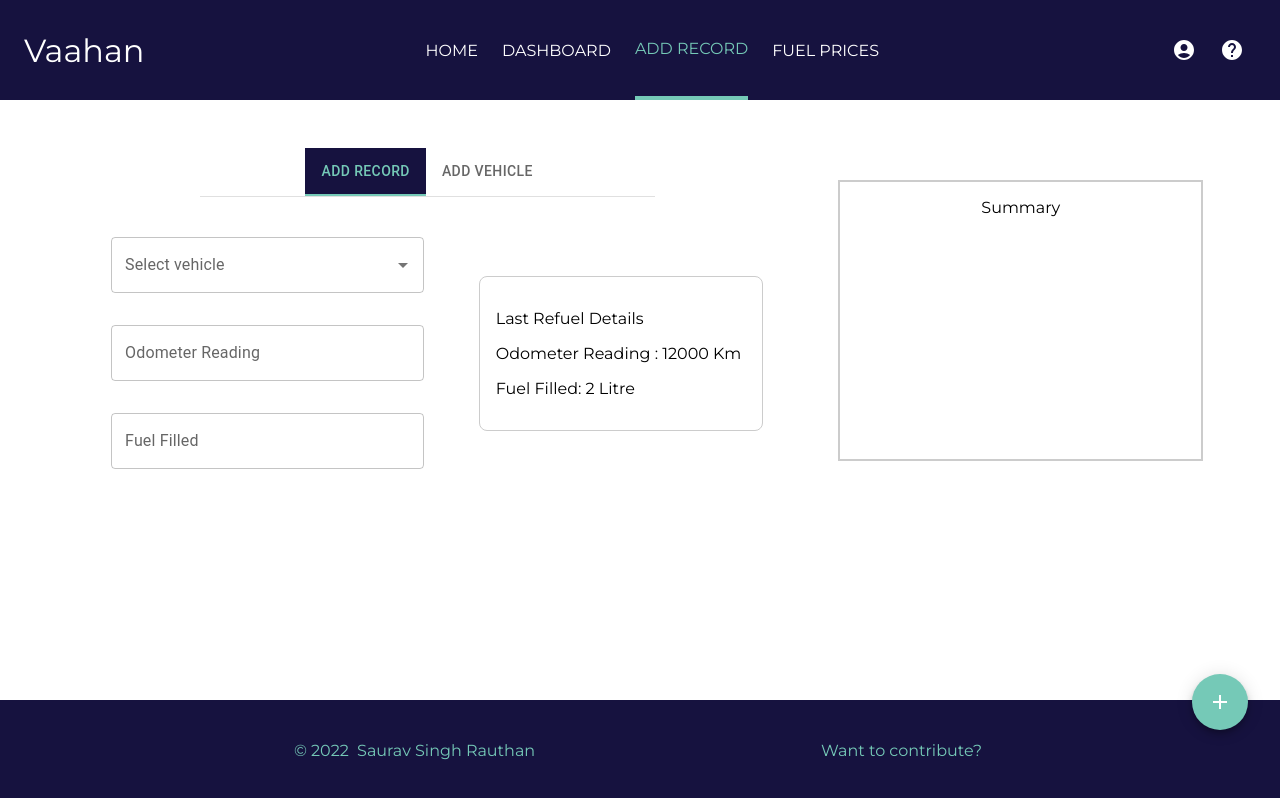
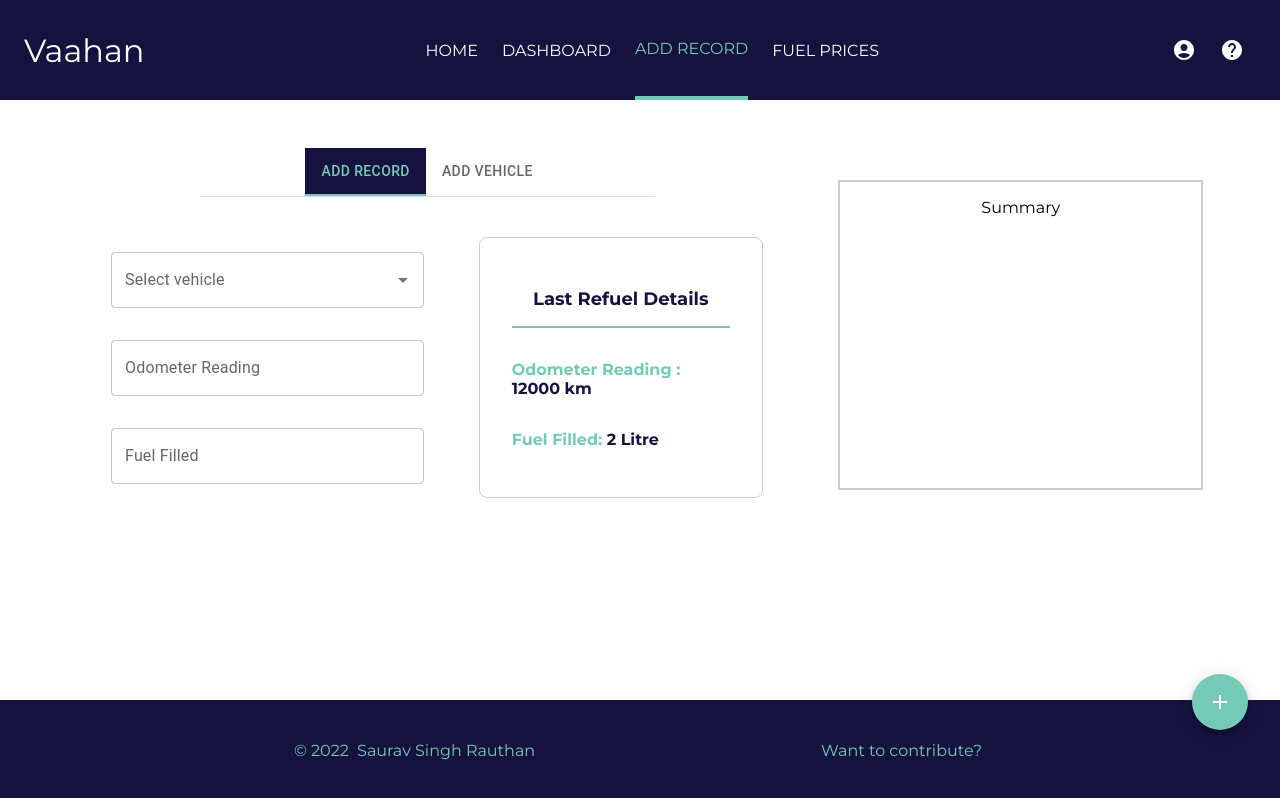
Before and after one commit to Saurav-Singh-Rauthan/Vaahan, a React (Create React App) app: page /add-record in a window 1280 px wide. Built offline with nearby package versions, Linux system fonts and the light colour scheme.

Commit message:
last trip details / add-record

```diff
--- a/src/components/pages/RefuelEntry/RefuelEntry.js
+++ b/src/components/pages/RefuelEntry/RefuelEntry.js
@@ -65,9 +65,9 @@ const RefuelEntry = (props) => {
               </div>
               <div className={Styles.addRecLastRec}>
                 <p>Last Refuel Details</p>
-                <div>
-                  <p>Odometer Reading : 12000 Km</p>
-                  <p>Fuel Filled: 2 Litre</p>
+                <div className={Styles.details}>
+                  <p>Odometer Reading : <strong>12000 km</strong></p>
+                  <p>Fuel Filled: <strong>2 Litre</strong></p>
                 </div>
               </div>
             </div>
--- a/src/components/pages/RefuelEntry/RefuelEntry.module.css
+++ b/src/components/pages/RefuelEntry/RefuelEntry.module.css
@@ -30,8 +30,34 @@
 .addRecLastRec {
   border: 1px solid #ccc;
   border-radius: 8px;
+  padding: 1rem 2rem;
+  text-align: center;
+
+}
+
+.addRecLastRec p {
+  font-size: 18px;
+  color: #16123f;
+  font-weight: bold;
   padding: 1rem;
+  border-bottom: 2px solid #75c9b7;
 }
+
+.details p{
+  color: #75c9b7;
+  font-size: 1rem;
+  text-align: left;
+  border: none;
+  padding: 0;
+  margin: 2rem 0;
+  width: 100%;
+}
+
+.details strong {
+  color: #16123f;
+  text-align: right;
+}
+
 .optionsCont {
   display: flex;
   flex-direction: column;
```
